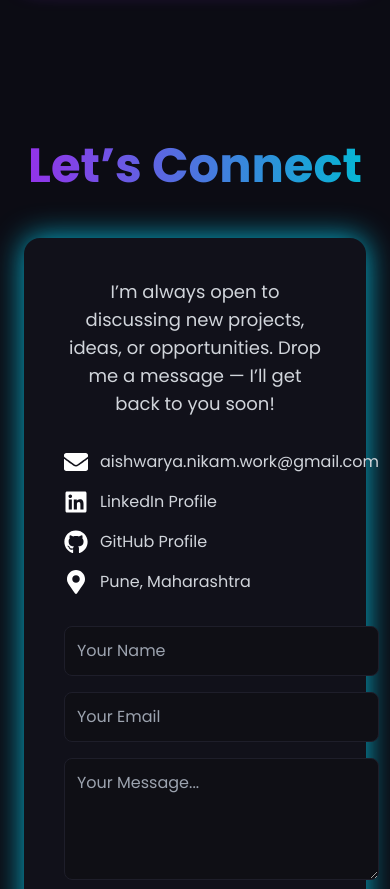
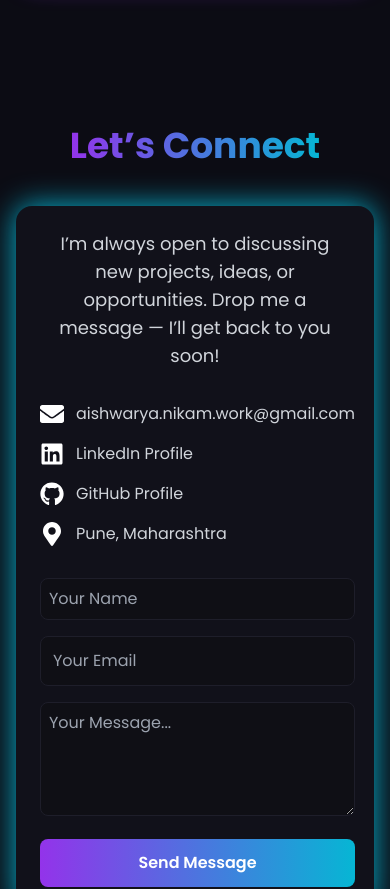
Before and after one commit to nikamaish/AishNik_Portfolio, a React (Vite) app: page / in a window 390 px wide. Shown: the part 10740-11629 px from the top of the page. Built offline with nearby package versions, Linux system fonts and the light colour scheme.

Commit message:
:iphone: responsive fields of contact section

```diff
--- a/src/components/Contact.jsx
+++ b/src/components/Contact.jsx
@@ -41,13 +41,13 @@ const Contact = () => {
   return (
     <section
       id="contact"
-      className=" flex flex-col items-center justify-center px-6 py-20 bg-[#0d0d15]/70"
+      className="flex flex-col items-center justify-center px-4 py-16 sm:px-6 sm:py-20 bg-[#0d0d15]/70"
     >
       <motion.h2
         initial={{ opacity: 0, y: -30 }}
         animate={{ opacity: 1, y: 0 }}
         transition={{ duration: 0.8 }}
-        className="text-5xl md:text-6xl font-bold mb-12 bg-gradient-to-r from-[#9333ea] to-[#06b6d4] bg-clip-text text-transparent"
+        className="text-4xl sm:text-5xl md:text-6xl font-bold mb-10 sm:mb-12 bg-gradient-to-r from-[#9333ea] to-[#06b6d4] bg-clip-text text-transparent"
       >
         Let’s Connect
       </motion.h2>
@@ -56,7 +56,7 @@ const Contact = () => {
         initial={{ opacity: 0, y: 30 }}
         animate={{ opacity: 1, y: 0 }}
         transition={{ duration: 1 }}
-        className="bg-[#11111a] p-10 rounded-2xl shadow-[0_0_30px_#06b6d4] max-w-3xl w-full"
+        className="bg-[#11111a] p-6 sm:p-10 rounded-2xl shadow-[0_0_30px_#06b6d4] max-w-3xl w-full"
       >
         <p className="text-gray-300 text-lg mb-8 text-center">
           I’m always open to discussing new projects, ideas, or opportunities.
@@ -108,7 +108,7 @@ const Contact = () => {
               required
               value={formData.name}
               onChange={handleChange}
-              className="w-full bg-[#0f0f15] border border-[#1e1e2a] text-white p-3 rounded-lg focus:outline-none focus:ring-2 focus:ring-[#06b6d4]"
+              className="w-full bg-[#0f0f15] border border-[#1e1e2a] text-white p-2 sm:p-3 rounded-lg focus:outline-none focus:ring-2 focus:ring-[#06b6d4]"
             />
 
             <input
@@ -128,7 +128,7 @@ const Contact = () => {
               required
               value={formData.message}
               onChange={handleChange}
-              className="w-full bg-[#0f0f15] border border-[#1e1e2a] text-white p-3 rounded-lg focus:outline-none focus:ring-2 focus:ring-[#06b6d4]"
+              className="w-full bg-[#0f0f15] border border-[#1e1e2a] text-white p-2 sm:p-3 rounded-lg focus:outline-none focus:ring-2 focus:ring-[#06b6d4]"
             ></textarea>
 
             <motion.button
```
